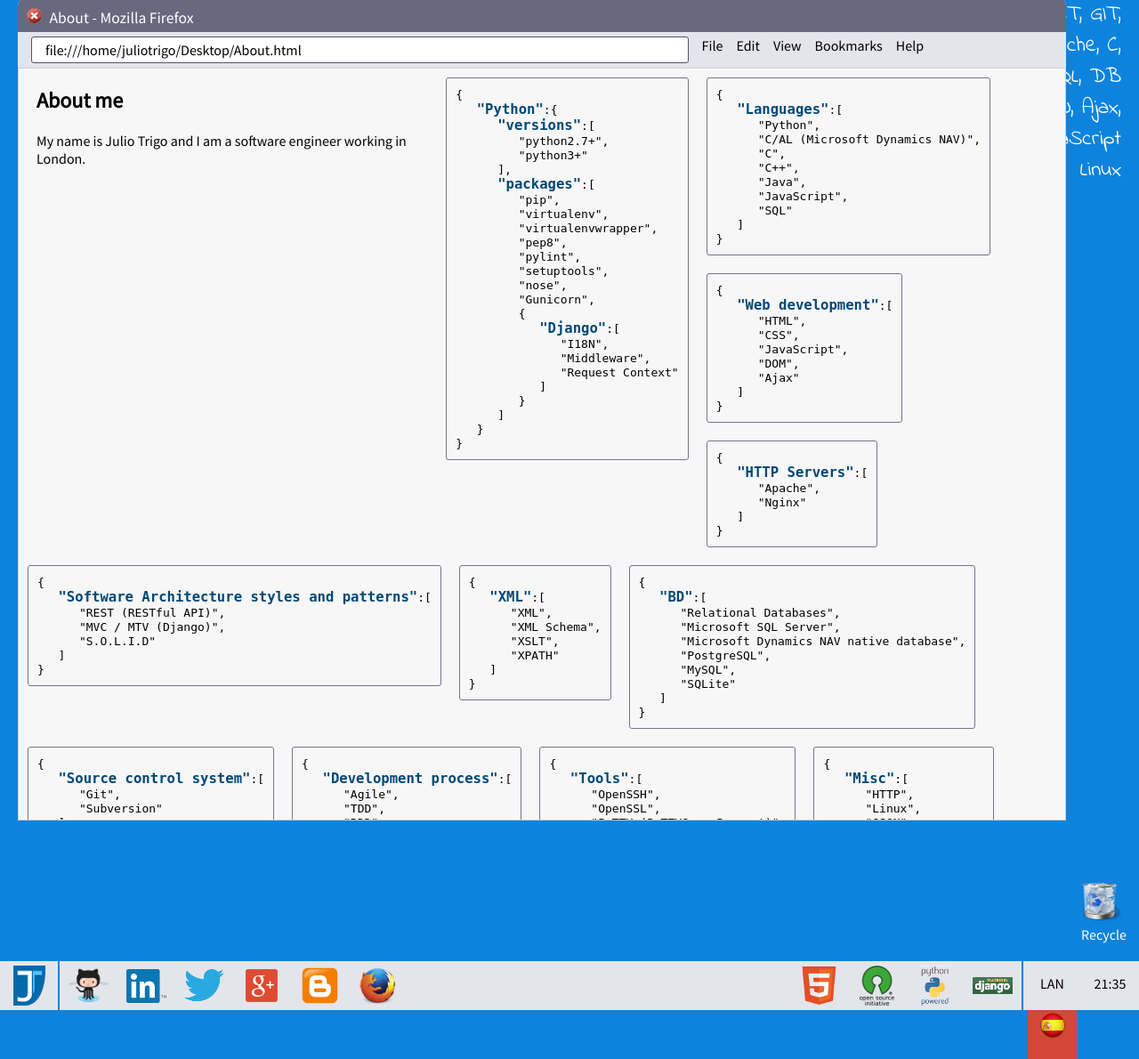
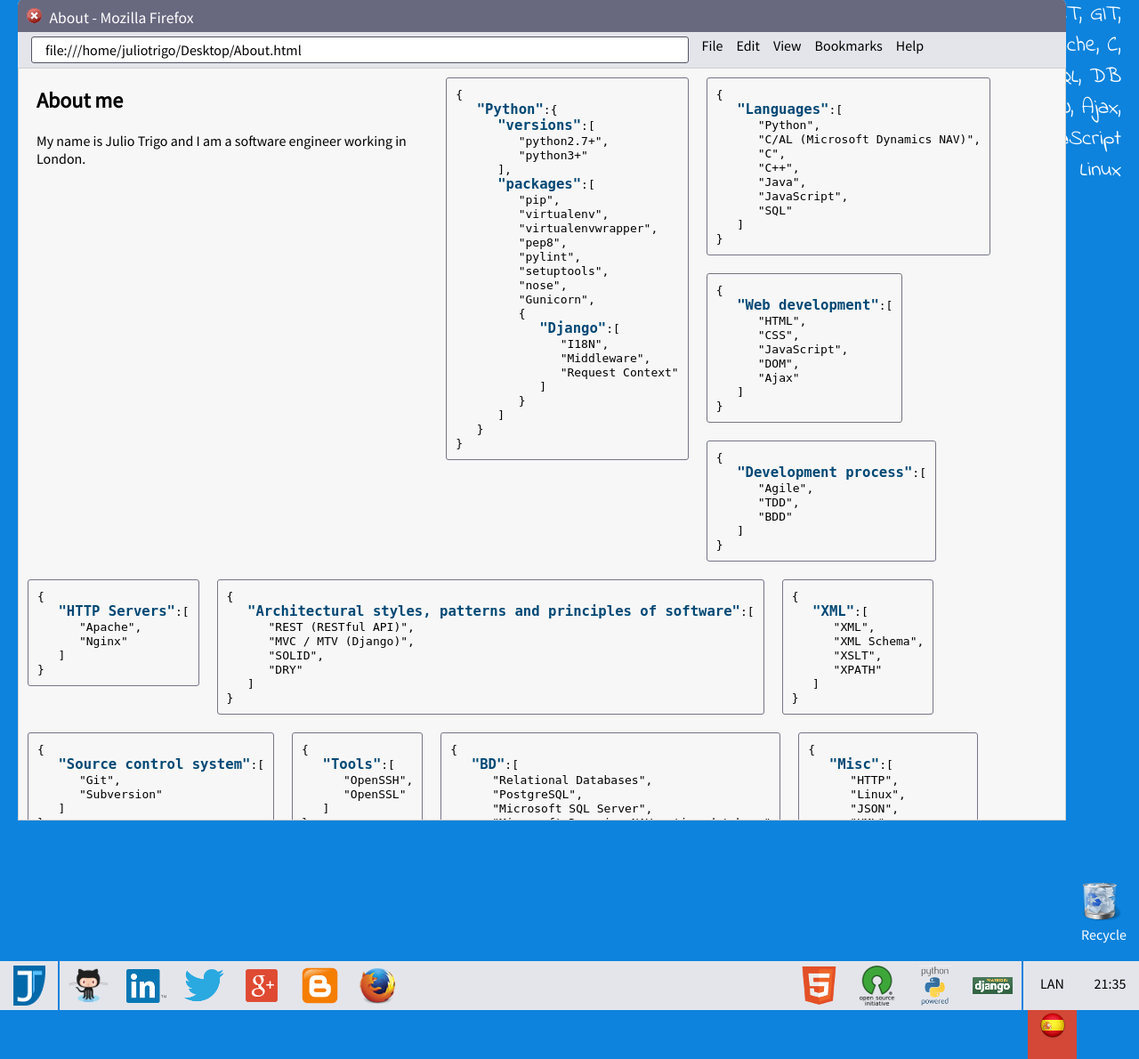
Before and after one commit to juliotrigo/juliotrigo, a Django app: page / in a window 1280 px wide, after a click on "About". Shown: the part 21-1211 px from the top of the page at 89% size. Run offline with Django 3.2, Linux system fonts and the light colour scheme; some web fonts are replaced.

Commit message:
Tech changes.

```diff
--- a/juliotrigo/templates/windows_about.html
+++ b/juliotrigo/templates/windows_about.html
@@ -70,6 +70,18 @@
 <div class="pre-item monospace align-left">
 <pre>
 {
+   </pre><pre class="pre-tittle">"Development process"</pre><pre>:[
+      "Agile",
+      "TDD",
+      "BDD"
+   ]
+}
+</pre>
+</div>
+
+<div class="pre-item monospace align-left">
+<pre>
+{
    </pre><pre class="pre-tittle">"HTTP Servers"</pre><pre>:[
       "Apache",
       "Nginx"
@@ -81,10 +93,11 @@
 <div class="pre-item monospace align-left">
 <pre>
 {
-   </pre><pre class="pre-tittle">"Software Architecture styles and patterns"</pre><pre>:[
+   </pre><pre class="pre-tittle">"Architectural styles, patterns and principles of software"</pre><pre>:[
       "REST (RESTful API)",
       "MVC / MTV (Django)",
-      "S.O.L.I.D"
+      "SOLID",
+      "DRY"
    ]
 }
 </pre>
@@ -106,21 +119,6 @@
 <div class="pre-item monospace align-left">
 <pre>
 {
-   </pre><pre class="pre-tittle">"BD"</pre><pre>:[
-      "Relational Databases",
-      "Microsoft SQL Server",
-      "Microsoft Dynamics NAV native database",
-      "PostgreSQL",
-      "MySQL",
-      "SQLite"
-   ]
-}
-</pre>
-</div>
-
-<div class="pre-item monospace align-left">
-<pre>
-{
    </pre><pre class="pre-tittle">"Source control system"</pre><pre>:[
       "Git",
       "Subversion"
@@ -132,10 +130,9 @@
 <div class="pre-item monospace align-left">
 <pre>
 {
-   </pre><pre class="pre-tittle">"Development process"</pre><pre>:[
-      "Agile",
-      "TDD",
-      "BDD"
+   </pre><pre class="pre-tittle">"Tools"</pre><pre>:[
+      "OpenSSH",
+      "OpenSSL"
    ]
 }
 </pre>
@@ -144,11 +141,11 @@
 <div class="pre-item monospace align-left">
 <pre>
 {
-   </pre><pre class="pre-tittle">"Tools"</pre><pre>:[
-      "OpenSSH",
-      "OpenSSL",
-      "PuTTY (PuTTYGen, Pageant)",
-      "GPG"
+   </pre><pre class="pre-tittle">"BD"</pre><pre>:[
+      "Relational Databases",
+      "PostgreSQL",
+      "Microsoft SQL Server",
+      "Microsoft Dynamics NAV native database"
    ]
 }
 </pre>
```
